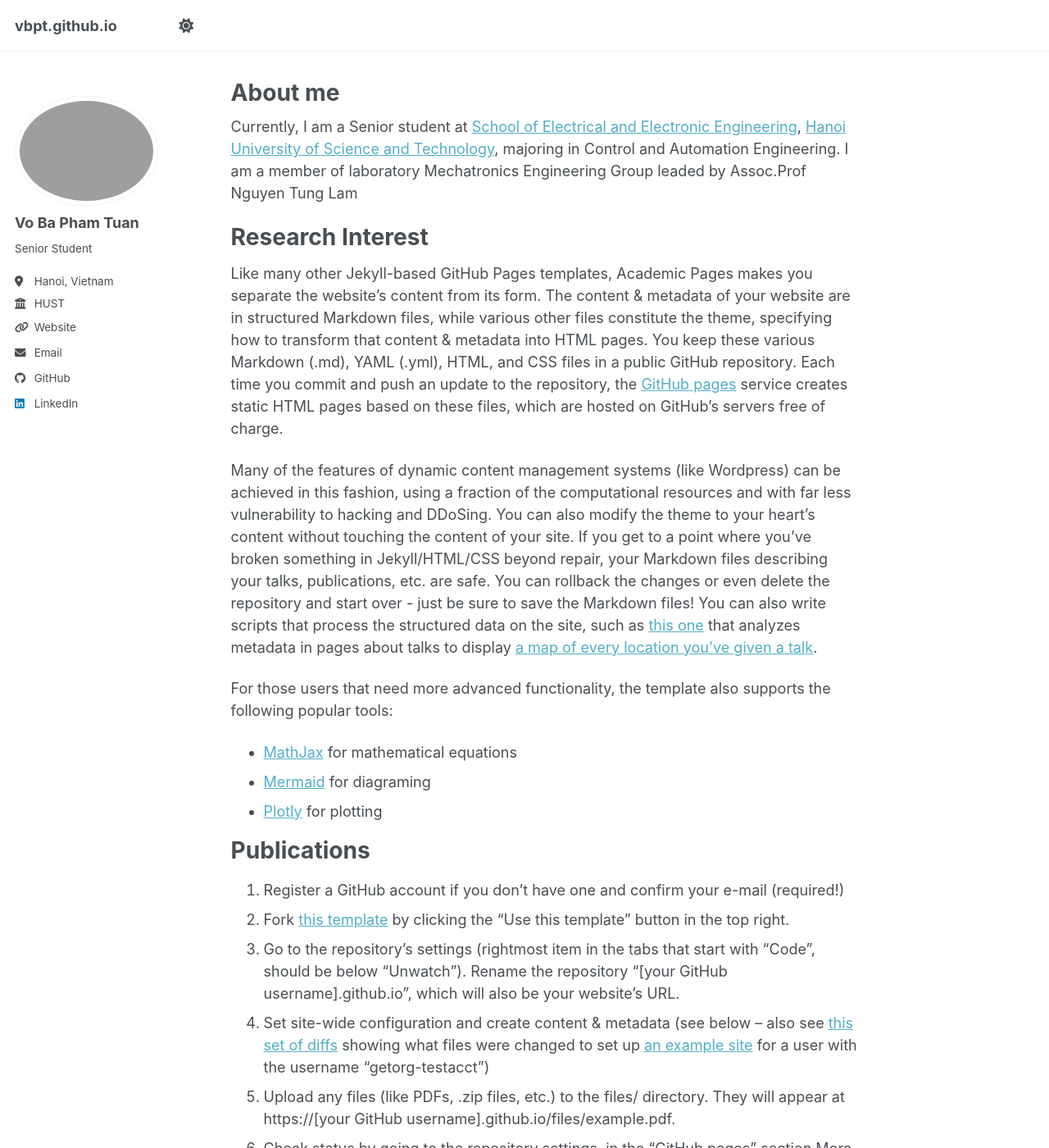
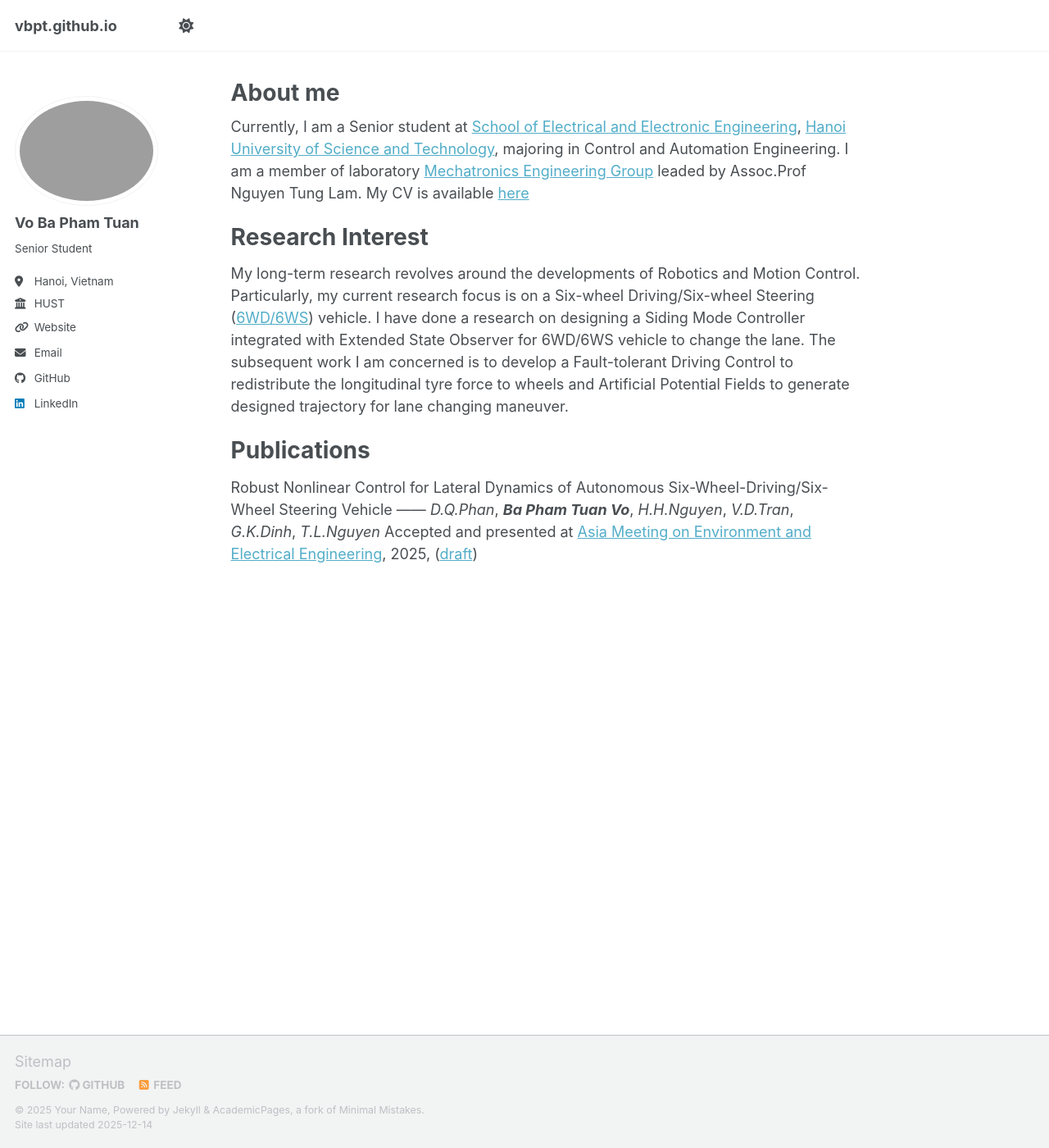
Before and after one commit to TuanVoBaPham/vbpt.github.io, a Jekyll site: the page built from _pages/about.md, in a window 1280 px wide and 1400 px high. Shown: the whole window at 82% size. Built offline with Jekyll 4.4.1, drawn with Linux system fonts in a browser that asks for light colours; a script bundle is joined from its source files by our own code; library files that are not in the unit come from our copies; some of the changed text lies outside the part shown.

Commit message:
Update about.md

```diff
--- a/_pages/about.md
+++ b/_pages/about.md
@@ -7,25 +7,16 @@ redirect_from:
   - /about.html
 ---
 
-Currently, I am a Senior student at [School of Electrical and Electronic Engineering](https://seee.hust.edu.vn/), [Hanoi University of Science and Technology](https://hust.edu.vn/), majoring in Control and Automation Engineering. I am a member of laboratory Mechatronics Engineering Group leaded by Assoc.Prof Nguyen Tung Lam
+Currently, I am a Senior student at [School of Electrical and Electronic Engineering](https://seee.hust.edu.vn/), [Hanoi University of Science and Technology](https://hust.edu.vn/), majoring in Control and Automation Engineering.
+I am a member of laboratory [Mechatronics Engineering Group](https://www.facebook.com/mechatronicsengineeringgroup) leaded by Assoc.Prof Nguyen Tung Lam. My CV is available [here](https://drive.google.com/file/d/10HnMYvKKY3_-sVpk8afSS59d1ii1i4yY/view?usp=drive_link)
 
 Research Interest
 ======
-Like many other Jekyll-based GitHub Pages templates, Academic Pages makes you separate the website's content from its form. The content & metadata of your website are in structured Markdown files, while various other files constitute the theme, specifying how to transform that content & metadata into HTML pages. You keep these various Markdown (.md), YAML (.yml), HTML, and CSS files in a public GitHub repository. Each time you commit and push an update to the repository, the [GitHub pages](https://pages.github.com/) service creates static HTML pages based on these files, which are hosted on GitHub's servers free of charge.
-
-Many of the features of dynamic content management systems (like Wordpress) can be achieved in this fashion, using a fraction of the computational resources and with far less vulnerability to hacking and DDoSing. You can also modify the theme to your heart's content without touching the content of your site. If you get to a point where you've broken something in Jekyll/HTML/CSS beyond repair, your Markdown files describing your talks, publications, etc. are safe. You can rollback the changes or even delete the repository and start over - just be sure to save the Markdown files! You can also write scripts that process the structured data on the site, such as [this one](https://github.com/academicpages/academicpages.github.io/blob/master/talkmap.ipynb) that analyzes metadata in pages about talks to display [a map of every location you've given a talk](https://academicpages.github.io/talkmap.html).
-
-For those users that need more advanced functionality, the template also supports the following popular tools:
-- [MathJax](https://www.mathjax.org/) for mathematical equations
-- [Mermaid](https://mermaid.js.org/) for diagraming
-- [Plotly](https://plotly.com/javascript/) for plotting
+My long-term research revolves around the developments of Robotics and Motion Control. Particularly, my current research focus is on a Six-wheel Driving/Six-wheel Steering ([6WD/6WS](https://www.facebook.com/photo/?fbid=785401604312705&set=pcb.785403127645886)) vehicle. I have done a research on designing a Siding Mode Controller integrated with Extended State Observer for 6WD/6WS vehicle to change the lane. The subsequent work I am concerned is to develop a Fault-tolerant Driving Control to redistribute the longitudinal tyre force to wheels and Artificial Potential Fields to generate designed trajectory for lane changing maneuver.
 
 Publications
 ======
-1. Register a GitHub account if you don't have one and confirm your e-mail (required!)
-1. Fork [this template](https://github.com/academicpages/academicpages.github.io) by clicking the "Use this template" button in the top right.
-1. Go to the repository's settings (rightmost item in the tabs that start with "Code", should be below "Unwatch"). Rename the repository "[your GitHub username].github.io", which will also be your website's URL.
-1. Set site-wide configuration and create content & metadata (see below -- also see [this set of diffs](https://archive.is/3TPas) showing what files were changed to set up [an example site](https://getorg-testacct.github.io) for a user with the username "getorg-testacct")
-1. Upload any files (like PDFs, .zip files, etc.) to the files/ directory. They will appear at https://[your GitHub username].github.io/files/example.pdf.
-1. Check status by going to the repository settings, in the "GitHub pages" section
-More info about configuring Academic Pages can be found in [the guide](https://academicpages.github.io/markdown/), the [growing wiki](https://github.com/academicpages/academicpages.github.io/wiki), and you can always [ask a question on GitHub](https://github.com/academicpages/academicpages.github.io/discussions). The [guides for the Minimal Mistakes theme](https://mmistakes.github.io/minimal-mistakes/docs/configuration/) (which this theme was forked from) might also be helpful.
+Robust Nonlinear Control for Lateral Dynamics of Autonomous Six-Wheel-Driving/Six-Wheel Steering Vehicle
+------
+_D.Q.Phan_, _**Ba Pham Tuan Vo**_, _H.H.Nguyen_, _V.D.Tran_, _G.K.Dinh_, _T.L.Nguyen_
+Accepted and presented at [Asia Meeting on Environment and Electrical Engineering](https://eeeam.net/), 2025, ([draft](https://drive.google.com/file/d/1OAGgXv4egcGP-2XiI71gxv08vhQVlcZG/view?usp=drive_link))
```
